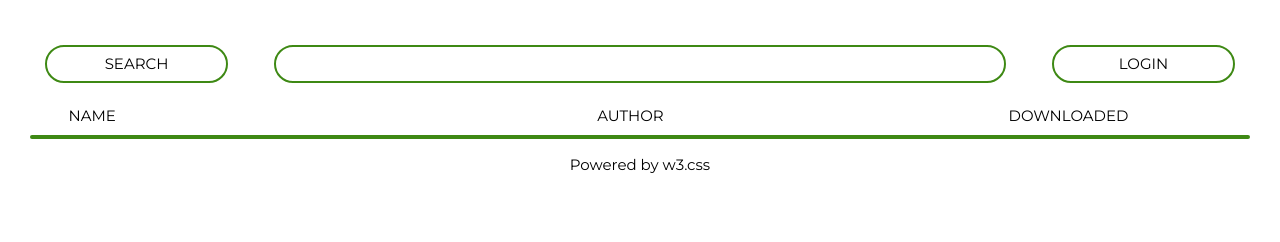
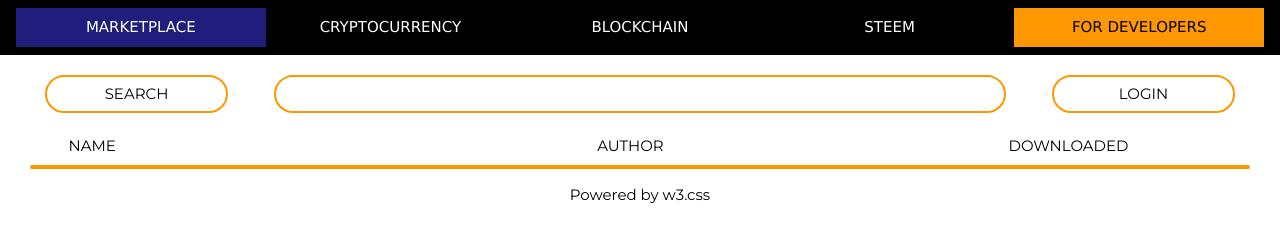
Before and after one commit to AdreamCZ/Steem-school, a plain HTML site: page marketplace.html in a window 1280 px wide. Drawn offline with Linux system fonts and the light colour scheme; no server answers; a web font is replaced by a local one.

Commit message:
Add files via upload

```diff
--- a/marketplace.html
+++ b/marketplace.html
@@ -12,12 +12,32 @@
 <script type="text/javascript" src="js/tabletop.js"></script>
 <script type="text/javascript" src="js/market.js"></script>
 </head>
-<body id="Marketplace" style="margin:2em" class="">
+<body id="Marketplace" style="" class="">
+<div class="w3-top w3-animate-top" style="position:fixed;top:0;width:100%">
+  <div class="w3-row w3-padding w3-black">
+    <div class="w3-col" style="width:20%">
+      <a href="#" class="w3-button w3-block" style="background-color:#211d7cff">MARKETPLACE</a>
+    </div>
+    <div class="w3-col" style="width:20%">
+      <a href="#crypto" class="w3-button w3-block w3-black">CRYPTOCURRENCY</a>
+    </div>
+    <div class="w3-col" style="width:20%">
+      <a href="#blockchain" class="w3-button w3-block w3-black">BLOCKCHAIN</a>
+    </div>
+    <div class="w3-col" style="width:20%">
+      <a href="#steem" class="w3-button w3-block w3-black">STEEM</a>
+    </div>
+	<div class="w3-col" style="width:20%">
+		<a href="developers.html" class="w3-button w3-block w3-orange">FOR DEVELOPERS</a>
+	</div>
+  </div>
+</div>
+<div style="margin:2em; margin-top:4em">
   <div class="w3-white" id="Searchbox" style="">
       <div class="" style="width:100%; display:flex; justify-content:space-between; align-items:center" >
-      <button id="Searchb" class="w3-button" style="border:solid; border-width:0.15em; border-color:#3E8914; border-radius:1.5em; margin:1em; width:15%; height:2.5em; display:flex; align-items:center; "><p style="width:100%; text-align:center">SEARCH</p></button>
-	  <input type="text" id="Search" class="w3-input" style="margin:0.5em; border:solid; border-width:0.15em; border-color:#3E8914; height:2.5em; width:60%; float:right; border-radius:1.5em" />
-	  <button id="Loginb" class="w3-button" style="float:right; border:solid; border-width:0.15em; border-color:#3E8914; border-radius:1.5em; margin:1em; width:15%; height:2.5em; display:flex; align-items:center"><p style="width:100%; text-align:center">LOGIN</p></button>
+      <button id="Searchb" class="w3-button" style="border:solid; border-width:0.15em; border-color:#ff9800; border-radius:1.5em; margin:1em; width:15%; height:2.5em; display:flex; align-items:center; "><p style="width:100%; text-align:center">SEARCH</p></button>
+	  <input type="text" id="Search" class="w3-input" style="margin:0.5em; border:solid; border-width:0.15em; border-color:#ff9800; height:2.5em; width:60%; float:right; border-radius:1.5em" />
+	  <button id="Loginb" class="w3-button" style="float:right; border:solid; border-width:0.15em; border-color:#ff9800; border-radius:1.5em; margin:1em; width:15%; height:2.5em; display:flex; align-items:center"><p style="width:100%; text-align:center">LOGIN</p></button>
       </div>
 
   <div class="" id="Filters" style="width:100%; display:flex; align-items:center; padding-left:1.5em; padding-right:1.5em">
@@ -31,8 +51,9 @@
 		<p>DOWNLOADED</p>
 		</button>
 	</div>
-	<div id="Programs" class="" style="border:solid; border-width:0.15em; border-color:#3E8914; border-radius:1.5em">
+	<div id="Programs" class="" style="border:solid; border-width:0.15em; border-color:#ff9800; border-radius:1.5em">
 	</div>
+</div>
 </body>
 <footer class="">
 <div class="w3-footer w3-center" style="width=100%">
--- a/style.css
+++ b/style.css
@@ -95,7 +95,7 @@ a{
 	border-left:solid;
 	text-align:left;
 	border-width:0.15em;
-	border-color:#3E8914;
+	border-color:#ff9800;
 	padding-left:1em
 }
 
@@ -105,7 +105,7 @@ a{
 	border-bottom:solid;
 	text-align:left;
 	border-width:0.15em;
-	border-color:#3E8914;
+	border-color:#ff9800;
 	padding-left:1em
 }
 #Marketplace h2{
@@ -121,6 +121,6 @@ a{
 	border-bottom-right-radius:3em;
 	text-align:left;
 	border-width:0.15em;
-	border-color:#3E8914;
+	border-color:#ff9800;
 	padding-left:1em
 }
```
